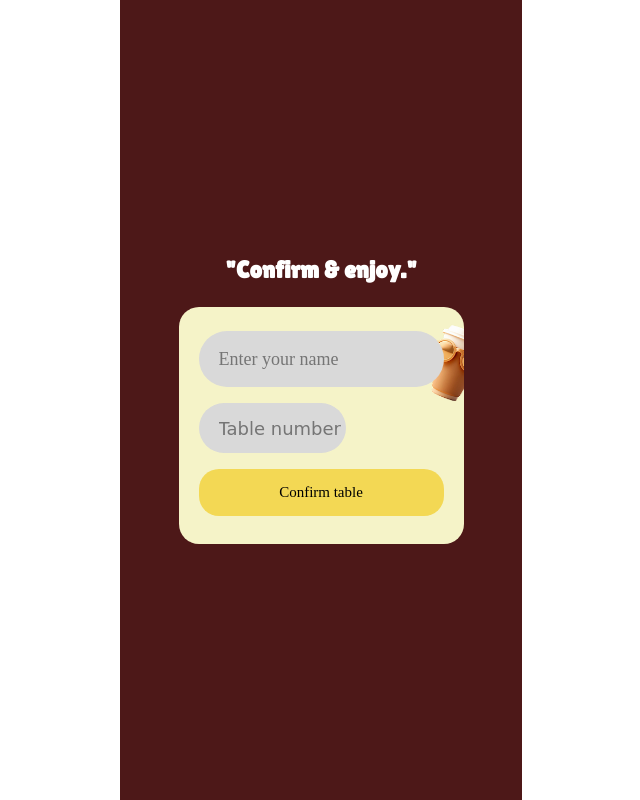
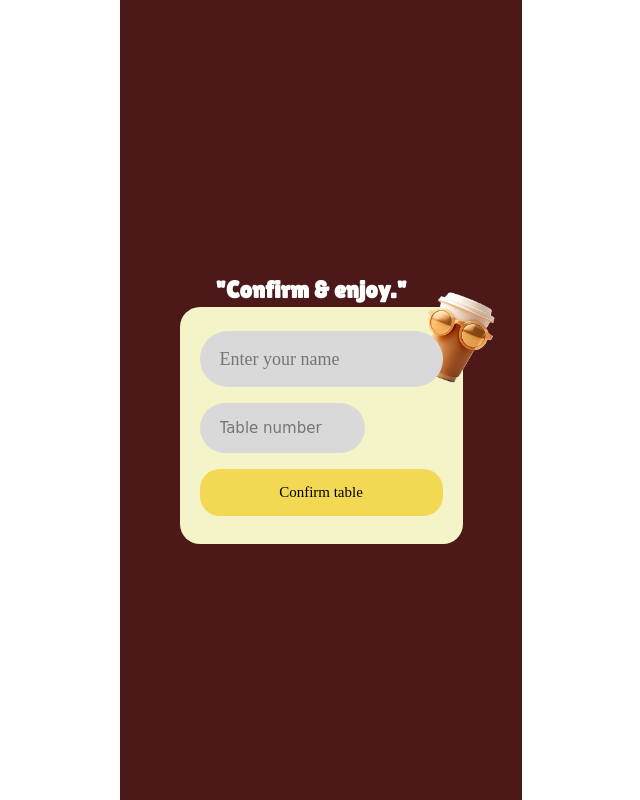
Before and after one commit to kishdevx15/coffee-shop-management-system, a Django app: page /user_data in a window 1280 px wide. Shown: the whole page, without its empty margins (319-959 px from the left). Run offline with Django 5.2, Linux system fonts and the light colour scheme; data comes from the database, SQL or seed files in the repository; data that the repository does not hold is empty; some web fonts are replaced.

Commit message:
your commit message here

```diff
--- a/template/table_bk.html
+++ b/template/table_bk.html
@@ -6,7 +6,7 @@
     <meta name="viewport" content="width=device-width, initial-scale=1.0">
     <title>Table Booking</title>
 
-    <link rel="stylesheet" href="{% static 'css/style2.css' %}">
+
 
     <link rel="preconnect" href="https://fonts.googleapis.com">
     <link rel="preconnect" href="https://fonts.gstatic.com" crossorigin>
@@ -43,11 +43,15 @@
     font-size: clamp(18px, 5.5vw, 24px);
     color: white;
     font-family: 'Lilita One', serif;
+    display: flex;
+    position: relative;
+    top: 20px;
+    right: 10px;
 }
 
 .inner-box {
     width: 100%;
-    max-width: 340px;
+    max-width: 450px;
     background-color: #f5f3c8;
     border-radius: 20px;
     padding: 24px 20px 28px;
@@ -57,9 +61,9 @@
 
 .corner-img {
     position: absolute;
-    top: -20px;
-    right: -50px;
-    width: 110px;
+    top: -60px;
+    right: -60px;
+    width: 130px;
     z-index: 1;
     pointer-events: none;
 }
@@ -87,13 +91,13 @@
 
 .tb-n {
     font-family: 'Irish Grover', cursive !important;
-    width: 60%;
+    width: 68%;
     height: 50px;
     border-radius: 30px;
     border: none;
     padding-left: 20px;
     background-color: #d9d9d9;
-    font-size: 18px;
+    font-size: 15px;
     color: #4d1818;
     outline: none;
     position: relative;
```
